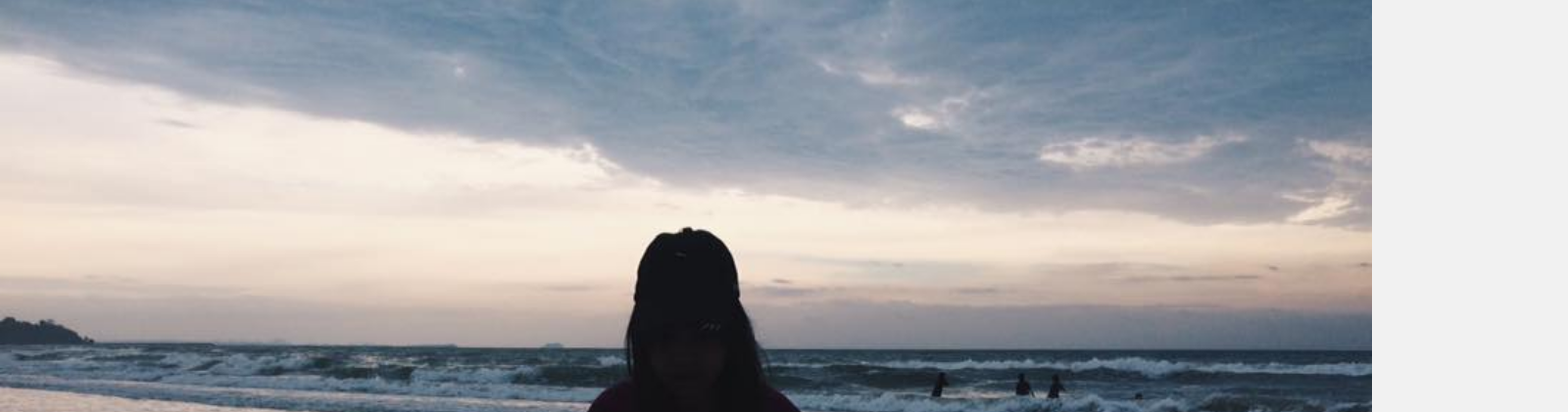
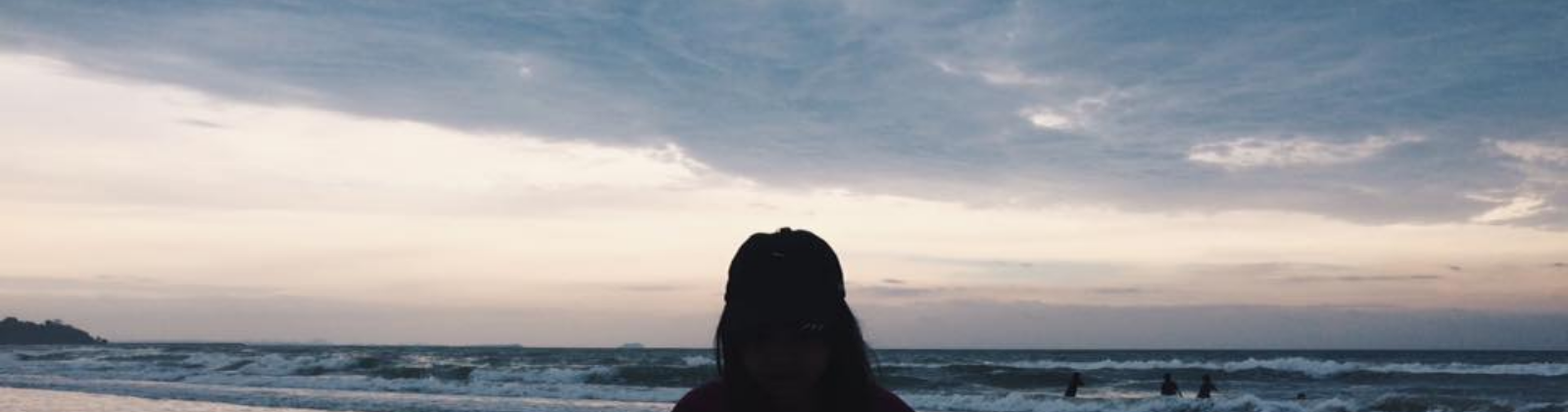
Before and after one commit to impalmn/project02, a plain HTML site: page index.html in a window 1280 px wide. Shown: the part 43-464 px from the top of the page at 98% size, 1600 px wide, since content can reach past the window. Drawn offline with nearby package versions, Linux system fonts and the light colour scheme.

Commit message:
Update index.html

```diff
--- a/index.html
+++ b/index.html
@@ -31,7 +31,7 @@ and is wrapped around the whole page content, except for the footer in this exam
   <!-- Header -->
   <!-- Image header -->
   <header class="w3-display-container w3-wide" id="home">
-    <img class="w3-card-2" src="palmmm.jpg" alt="It's me" width="1400" height="1060">
+    <img class="w3-card-2" src="palmmm.jpg" alt="It's me" width="1600" height="1060">
     <div class="w3-display-left w3-padding-large">
       <h1 class="w3-text-white">Welcome to</h1>
       <h1 class="w3-jumbo w3-text-white w3-hide-small"><b>PALM BLOGLIFE</b></h1>
```
